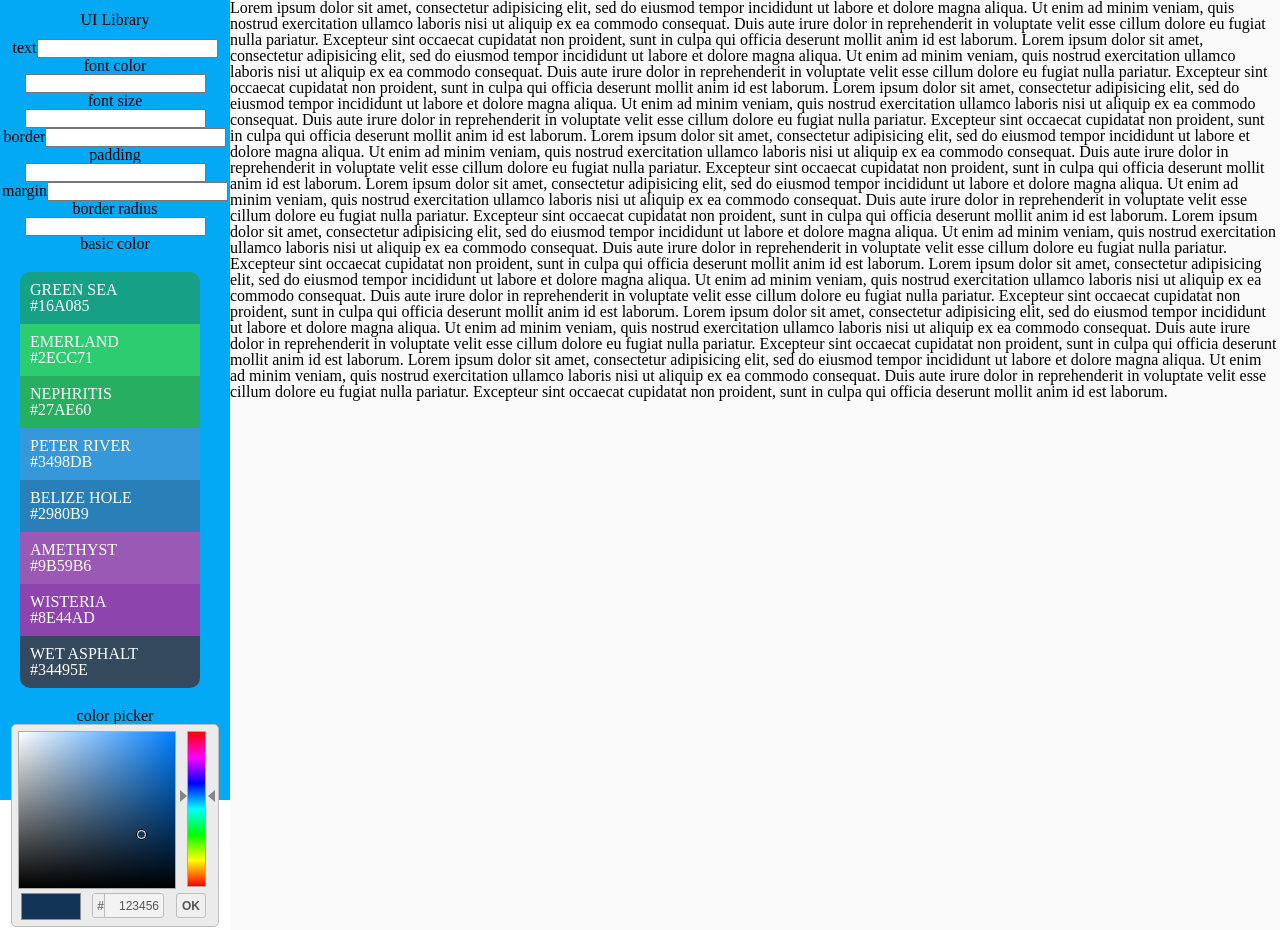
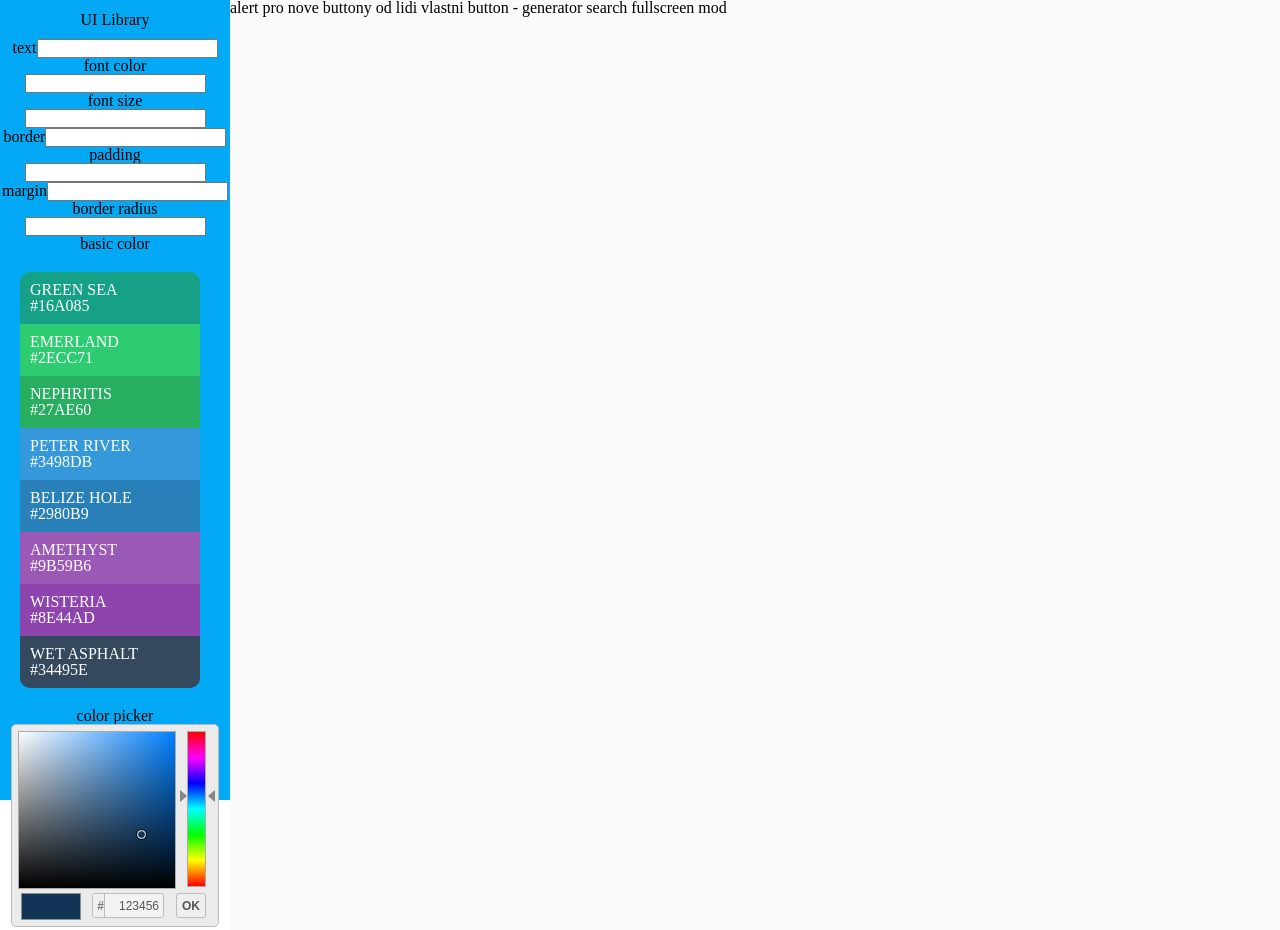
Before and after one commit to Geroxan810/UI-library, a website: page public/index.html in a window 1280 px wide. Drawn offline with nearby package versions, Linux system fonts and the light colour scheme.

Commit message:
Bug fix 3.8.2016

```diff
--- a/public/index.html
+++ b/public/index.html
@@ -77,35 +77,17 @@
             color picker <div id="flat"></div>
           </div>
 
+    	</div>
+    	<div class="col span_1_of_2 main_col">
 
 
 
 
 
-
-    	</div>
-    	<div class="col span_1_of_2 main_col">
-
-
-Lorem ipsum dolor sit amet, consectetur adipisicing elit, sed do eiusmod tempor incididunt ut labore et dolore magna aliqua. Ut enim ad minim veniam, quis nostrud exercitation ullamco laboris nisi ut aliquip ex ea commodo consequat. Duis aute irure dolor in reprehenderit in voluptate velit esse cillum dolore eu fugiat nulla pariatur. Excepteur sint occaecat cupidatat non proident, sunt in culpa qui officia deserunt mollit anim id est laborum.
-Lorem ipsum dolor sit amet, consectetur adipisicing elit, sed do eiusmod tempor incididunt ut labore et dolore magna aliqua. Ut enim ad minim veniam, quis nostrud exercitation ullamco laboris nisi ut aliquip ex ea commodo consequat. Duis aute irure dolor in reprehenderit in voluptate velit esse cillum dolore eu fugiat nulla pariatur. Excepteur sint occaecat cupidatat non proident, sunt in culpa qui officia deserunt mollit anim id est laborum.
-Lorem ipsum dolor sit amet, consectetur adipisicing elit, sed do eiusmod tempor incididunt ut labore et dolore magna aliqua. Ut enim ad minim veniam, quis nostrud exercitation ullamco laboris nisi ut aliquip ex ea commodo consequat. Duis aute irure dolor in reprehenderit in voluptate velit esse cillum dolore eu fugiat nulla pariatur. Excepteur sint occaecat cupidatat non proident, sunt in culpa qui officia deserunt mollit anim id est laborum.
-Lorem ipsum dolor sit amet, consectetur adipisicing elit, sed do eiusmod tempor incididunt ut labore et dolore magna aliqua. Ut enim ad minim veniam, quis nostrud exercitation ullamco laboris nisi ut aliquip ex ea commodo consequat. Duis aute irure dolor in reprehenderit in voluptate velit esse cillum dolore eu fugiat nulla pariatur. Excepteur sint occaecat cupidatat non proident, sunt in culpa qui officia deserunt mollit anim id est laborum.
-Lorem ipsum dolor sit amet, consectetur adipisicing elit, sed do eiusmod tempor incididunt ut labore et dolore magna aliqua. Ut enim ad minim veniam, quis nostrud exercitation ullamco laboris nisi ut aliquip ex ea commodo consequat. Duis aute irure dolor in reprehenderit in voluptate velit esse cillum dolore eu fugiat nulla pariatur. Excepteur sint occaecat cupidatat non proident, sunt in culpa qui officia deserunt mollit anim id est laborum.
-Lorem ipsum dolor sit amet, consectetur adipisicing elit, sed do eiusmod tempor incididunt ut labore et dolore magna aliqua. Ut enim ad minim veniam, quis nostrud exercitation ullamco laboris nisi ut aliquip ex ea commodo consequat. Duis aute irure dolor in reprehenderit in voluptate velit esse cillum dolore eu fugiat nulla pariatur. Excepteur sint occaecat cupidatat non proident, sunt in culpa qui officia deserunt mollit anim id est laborum.
-Lorem ipsum dolor sit amet, consectetur adipisicing elit, sed do eiusmod tempor incididunt ut labore et dolore magna aliqua. Ut enim ad minim veniam, quis nostrud exercitation ullamco laboris nisi ut aliquip ex ea commodo consequat. Duis aute irure dolor in reprehenderit in voluptate velit esse cillum dolore eu fugiat nulla pariatur. Excepteur sint occaecat cupidatat non proident, sunt in culpa qui officia deserunt mollit anim id est laborum.
-Lorem ipsum dolor sit amet, consectetur adipisicing elit, sed do eiusmod tempor incididunt ut labore et dolore magna aliqua. Ut enim ad minim veniam, quis nostrud exercitation ullamco laboris nisi ut aliquip ex ea commodo consequat. Duis aute irure dolor in reprehenderit in voluptate velit esse cillum dolore eu fugiat nulla pariatur. Excepteur sint occaecat cupidatat non proident, sunt in culpa qui officia deserunt mollit anim id est laborum.
-Lorem ipsum dolor sit amet, consectetur adipisicing elit, sed do eiusmod tempor incididunt ut labore et dolore magna aliqua. Ut enim ad minim veniam, quis nostrud exercitation ullamco laboris nisi ut aliquip ex ea commodo consequat. Duis aute irure dolor in reprehenderit in voluptate velit esse cillum dolore eu fugiat nulla pariatur. Excepteur sint occaecat cupidatat non proident, sunt in culpa qui officia deserunt mollit anim id est laborum.
-
-
-
-
-
-
-
-
-    	</div>
-    </div>
+        alert pro nove buttony od lidi
+        vlastni button - generator
+        search
+        fullscreen mod
 
 
 
@@ -135,18 +117,9 @@ Lorem ipsum dolor sit amet, consectetur adipisicing elit, sed do eiusmod tempor
 
 
 
-
-
-
-
-
-
-
-
-
-
-
-    <!-- Google Analytics: change UA-XXXXX-X to be your site's ID. --> <!-- change -->
+    	</div>
+    </div>
+  <!-- Google Analytics: change UA-XXXXX-X to be your site's ID. --> <!-- change -->
     <script>
       (function(b,o,i,l,e,r){b.GoogleAnalyticsObject=l;b[l]||(b[l]=
       function(){(b[l].q=b[l].q||[]).push(arguments)});b[l].l=+new Date;
--- a/public/sass/main.scss
+++ b/public/sass/main.scss
@@ -1,4 +1,5 @@
 @import "reset";
+@import "content";
 $content-color: #03a9f4;
 $main-color: #fafafa;
 
```
Also changed, not shown: public/sass/_content.scss (added).
